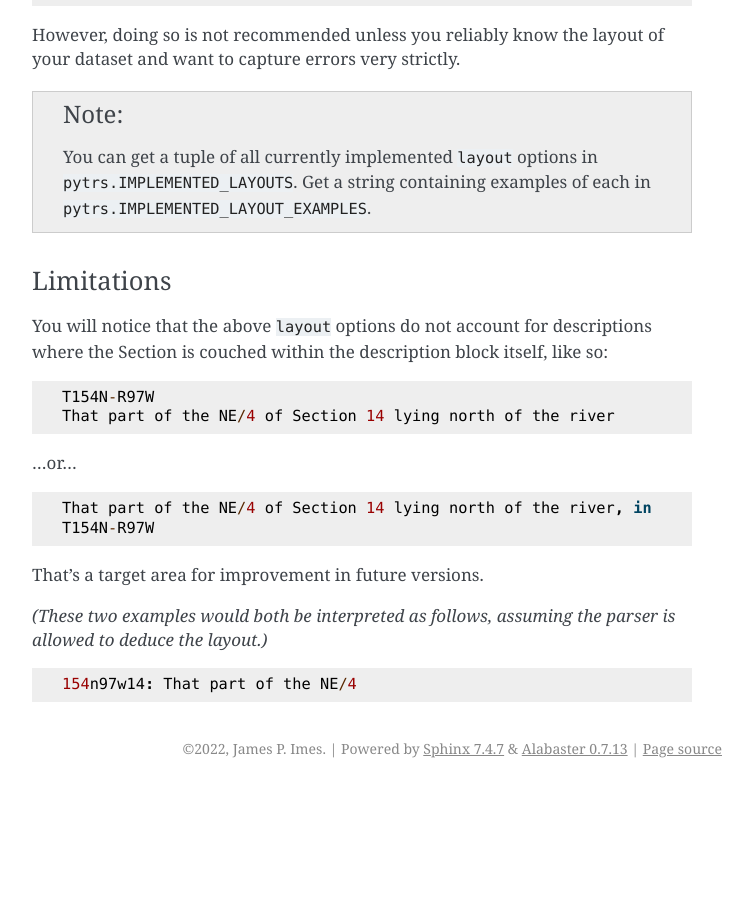
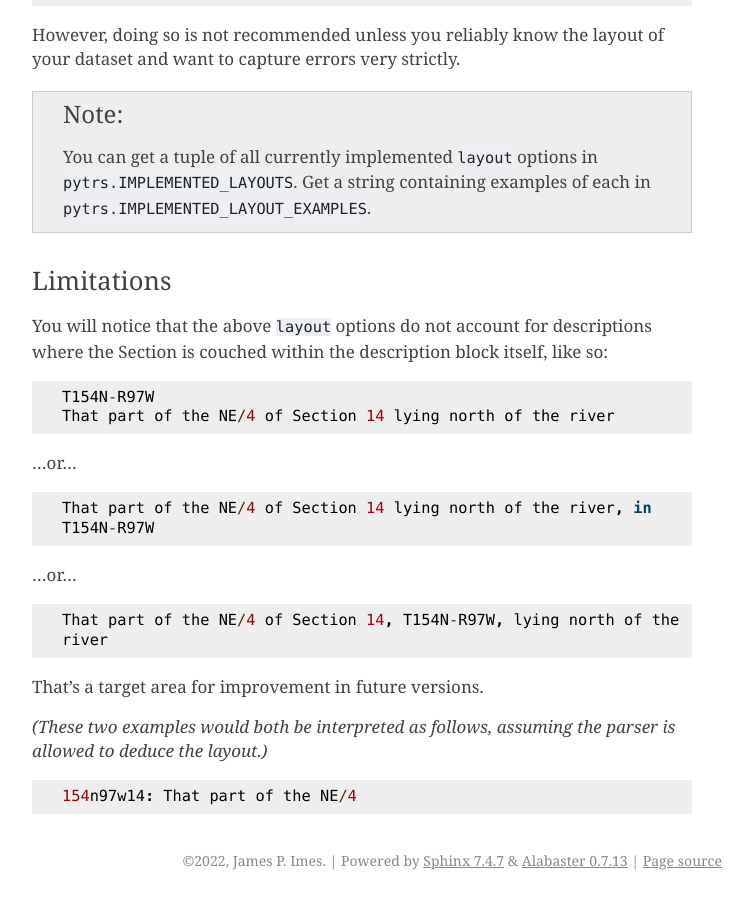
Before and after one commit to JamesPImes/pyTRS, a Sphinx documentation site: the page built from docs/source/modules/layout.rst, in a window 1280 px wide and 900 px high, scrolled down 1817 px. Shown: the whole window, without its empty margins (388-1141 px from the left). Built offline with Sphinx 7.4.7, drawn with Linux system fonts in a browser that asks for light colours; before the commit the page ends 2605 px from its top, so only the background shows below that.

Commit message:
feat: additional example in limitations

```diff
--- a/docs/source/modules/layout.rst
+++ b/docs/source/modules/layout.rst
@@ -124,6 +124,13 @@ description block itself, like so::
     That part of the NE/4 of Section 14 lying north of the river, in
     T154N-R97W
 
+...or...
+
+::
+
+    That part of the NE/4 of Section 14, T154N-R97W, lying north of the
+    river
+
 That's a target area for improvement in future versions.
 
 *(These two examples would both be interpreted as follows, assuming the
```
